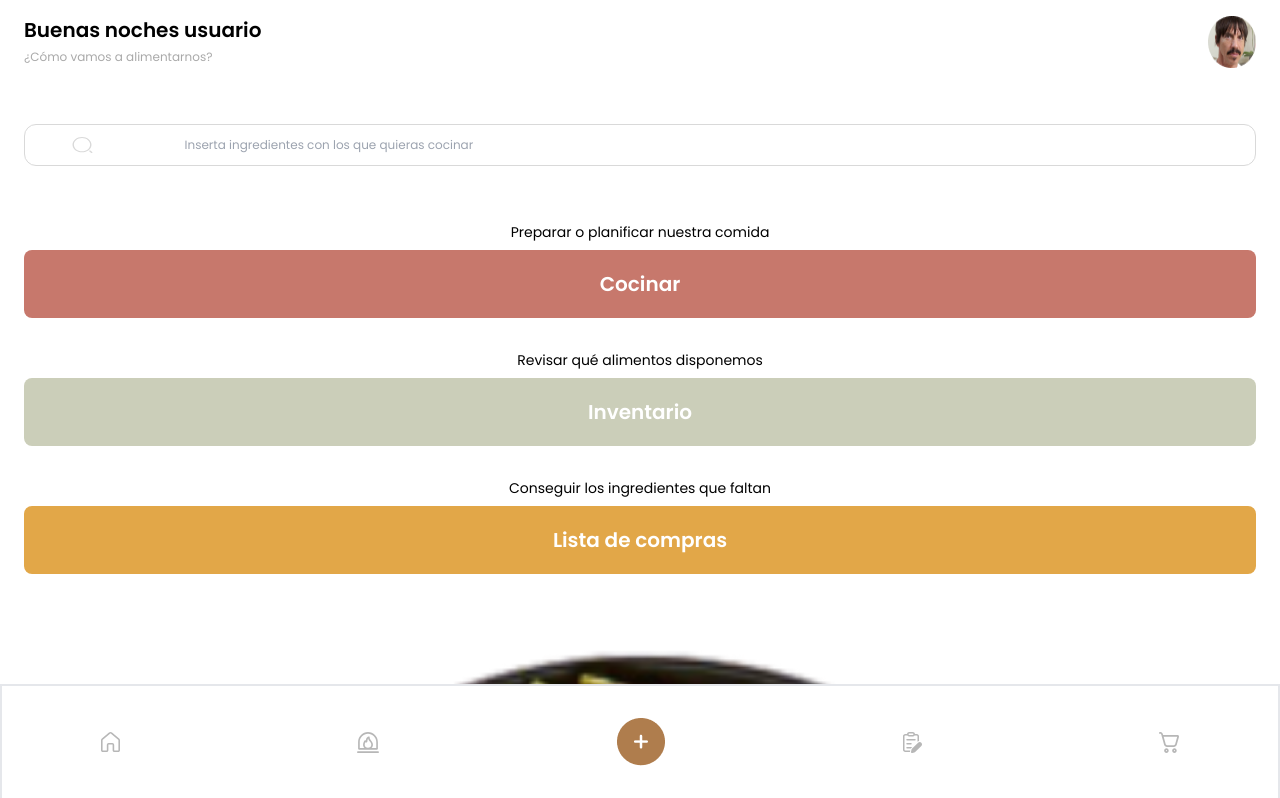
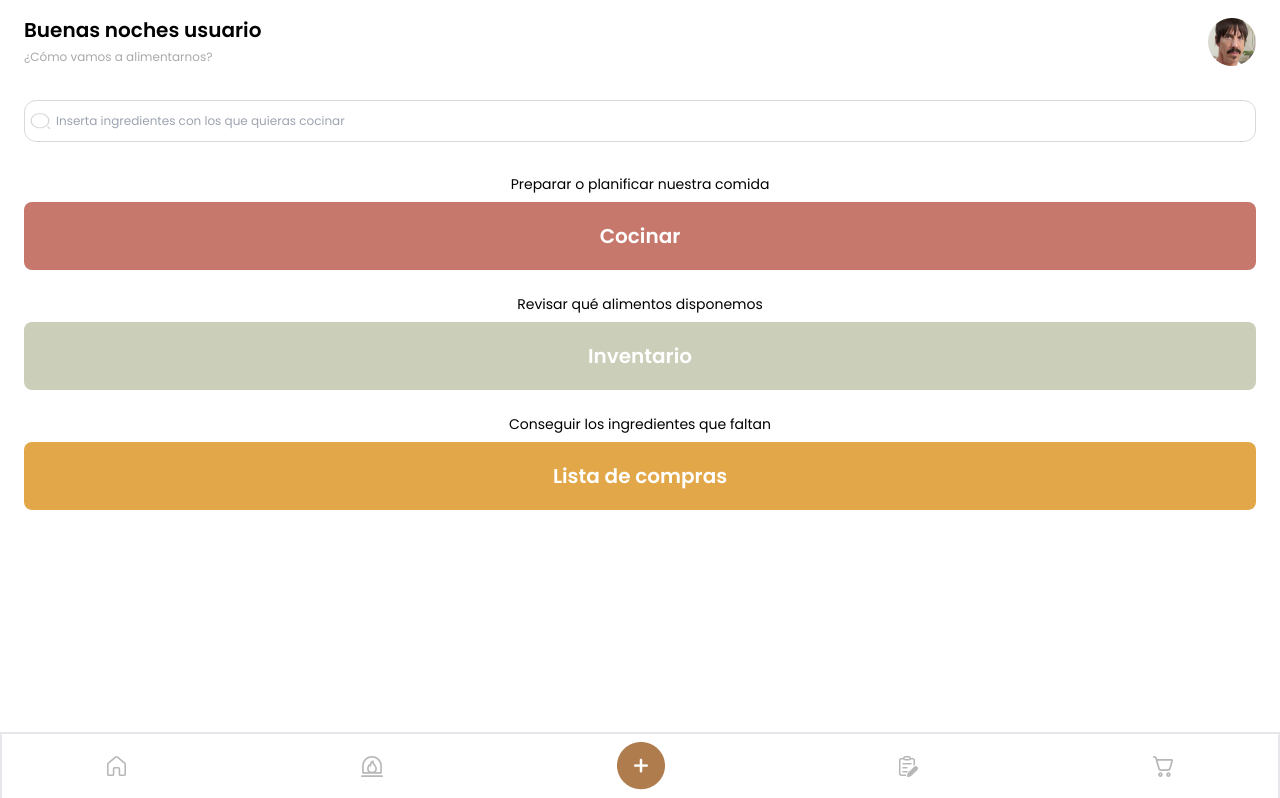
Before and after one commit to No-Country/c16-04-m-node-react, a React (Vite) app in the folder Hiupy/: page /home in a window 1280 px wide. Shown: the top 798 px of the page. Built offline with nearby package versions, Linux system fonts and the light colour scheme.

Commit message:
Reajuste de resolucion, cambios en la navbar

```diff
--- a/Hiupy/src/components/Navigation/NavBar.jsx
+++ b/Hiupy/src/components/Navigation/NavBar.jsx
@@ -4,9 +4,10 @@ export const NavBar = () => {
 
     return (
 
+        //fixed bottom-0 left-0
         <div>
-            <ul className=" fixed bottom-0 left-0 flex flex-row gap-10
-            w-full mx-auto py-8 justify-around items-center border-2 bg-white">
+            <ul className="  flex flex-row gap-10
+            w-full mx-auto p-2 justify-around items-center border-2 bg-white">
                 <NavLink to="/home">
                     <img src="/assets/images/vector/v-home.svg" alt="home-icon" />
                 </NavLink>
--- a/Hiupy/src/components/SearchBar/SearchBar.jsx
+++ b/Hiupy/src/components/SearchBar/SearchBar.jsx
@@ -1,10 +1,13 @@
-export const SearchBar = () => {
+export const SearchBar = (props) => {
+/* eslint-disable react/prop-types */
+
+    const {placeholder} = props;
     return (
-        <div className=" flex w-full rounded-xl border border-light-grey justify-around">
-            <div className=" self-center">
-                <img src="/assets/images/search.svg" alt="search-icon" />
+        <div className=" flex w-full rounded-xl border border-light-grey">
+            <div className="self-center p-1">
+                <img src="/assets/images/search.svg" alt="search-icon"  />
             </div>
-            <input type="text" placeholder="Inserta ingredientes con los que quieras cocinar" className="placeholder:text-xs bg-transparent w-10/12 text-xs outline-none py-3" />
+            <input type="text" placeholder={placeholder} className="placeholder:text-xs bg-transparent w-11/12 text-xs outline-none py-3" />
         </div>
     )
 };
--- a/Hiupy/src/pages/Home.jsx
+++ b/Hiupy/src/pages/Home.jsx
@@ -4,21 +4,24 @@ import { Boton, NavBar, SearchBar } from "../components";
 export const Home = () => {
     /* const users = useSelector(selectAllUsers)
     console.log(users) */
+    const profileStyle = 'contain';
 
     return (
         <>
-            <div className="w-full font-poppins box-border flex flex-col h-screen justify-between">
-                <div className="px-6 flex flex-col h-full gap-y-14">
-                    <div className="flex w-full justify-between pt-4">
-                        <div className="flex-col">
+            <div className="w-full h-screen font-poppins box-border flex flex-col gap-y-4">
+                <div className="px-6 flex flex-col h-full gap-y-8">
+                    <div className="flex w-full pt-4">
+                        <div className="w-full">
                             <h2 className="font-semibold text-xl">Buenas noches usuario</h2>
                             <span className="text-dark-grey text-xs">¿Cómo vamos a alimentarnos?</span>
                         </div>
-                        <img src="/assets/images/Avatar.png" alt="Profile"/>
+                        <img src="/assets/images/Avatar.png" alt="Profile" style={{
+                            objectFit: profileStyle
+                        }}/>
                     </div>
 
-                    <SearchBar />
-                    <div className="space-y-8">
+                    <SearchBar placeholder="Inserta ingredientes con los que quieras cocinar" />
+                    <div className="space-y-6">
                         <Boton texto="Preparar o planificar nuestra comida"
                         etiqueta="Cocinar" fondo="#C7786C" ruta="/" />
 
@@ -28,8 +31,6 @@ export const Home = () => {
                         <Boton texto="Conseguir los ingredientes que faltan"
                         etiqueta="Lista de compras" fondo="#E2A748" ruta="" />
                     </div>
-
-                    <img src="/assets/images/comida.png" alt="comida" />
                 </div>
                 <NavBar />
             </div>
--- a/Hiupy/src/pages/Login.jsx
+++ b/Hiupy/src/pages/Login.jsx
@@ -1,4 +1,4 @@
-//  import { NavBar } from "../components";
+import { NavBar } from "../components";
 import { LoginForm } from "../components";
 
 export const Login = () => {
@@ -11,7 +11,7 @@ export const Login = () => {
                 </h1>
                 <LoginForm/>
             </div>
-            {/* <NavBar /> */}
+            <NavBar />
         </>
     );
 };
```
